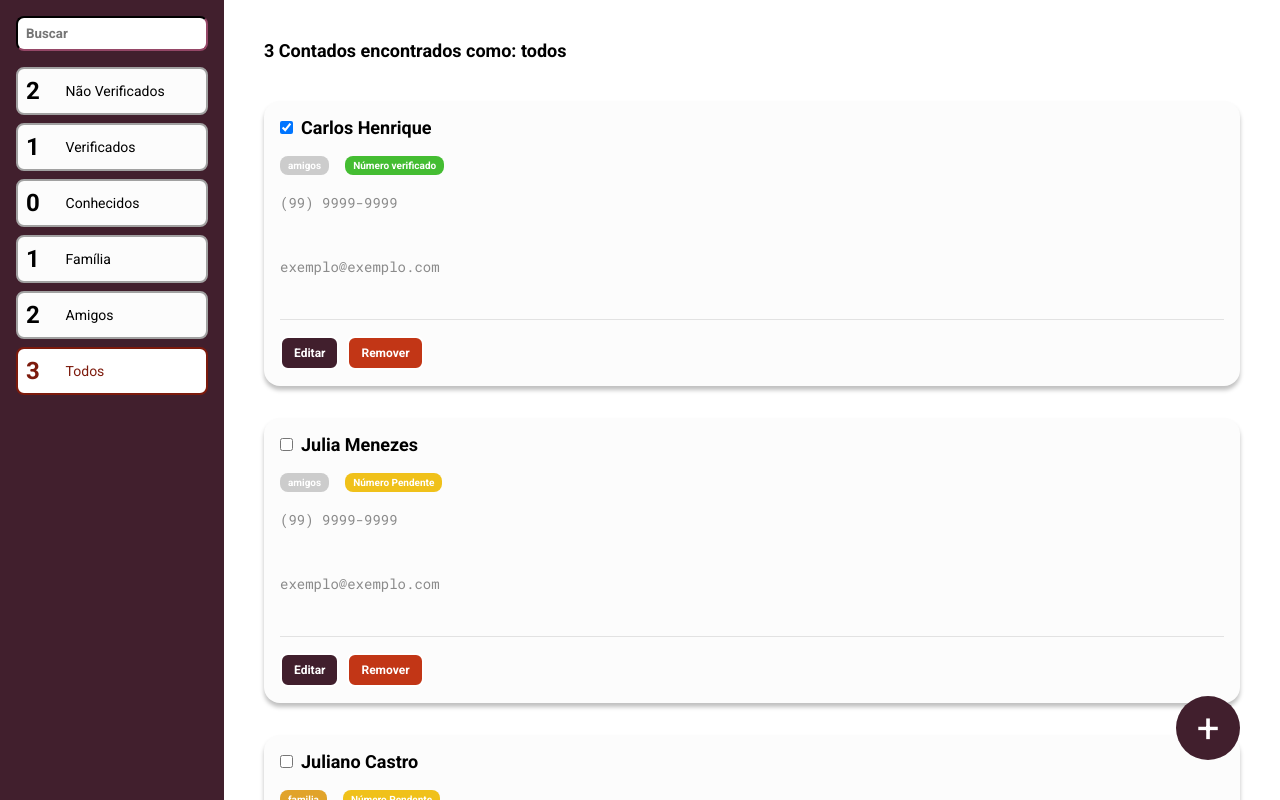
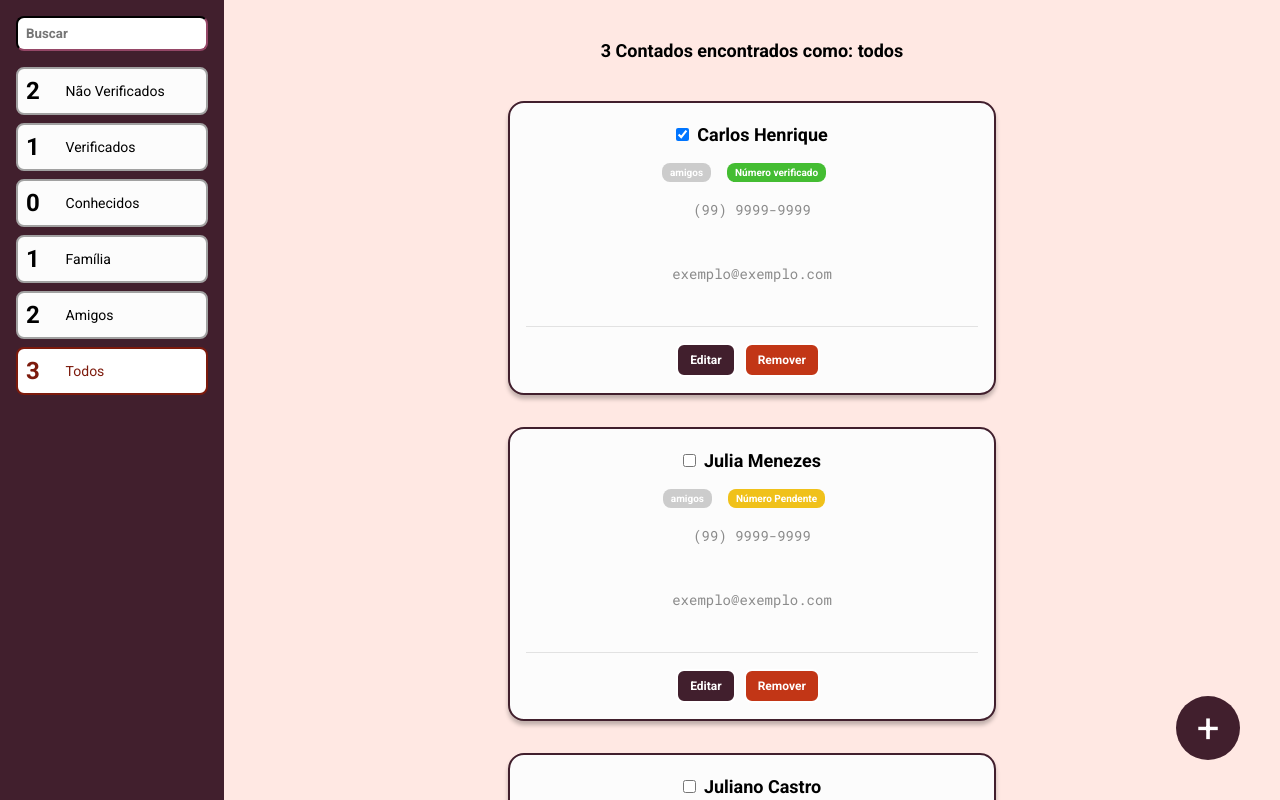
Before and after one commit to Jhowbrows/Projeto_Lista_Contatos, a React (Create React App) app: page / in a window 1280 px wide. Built offline with nearby package versions, Linux system fonts and the light colour scheme.

Commit message:
Finalizando estilização do projeto

```diff
--- a/src/components/BotaoAdicionar/styles.ts
+++ b/src/components/BotaoAdicionar/styles.ts
@@ -17,4 +17,9 @@ export const Circulo = styled(Link)`
   align-items: center;
   font-size: 40px;
   text-decoration: none;
+  transition: 0.4s ease-in;
+
+  &:hover {
+    background-color: rgb(253, 185, 146);
+  }
 `
--- a/src/components/Tarefa/index.tsx
+++ b/src/components/Tarefa/index.tsx
@@ -1,5 +1,5 @@
+import { useDispatch } from 'react-redux'
 import { ChangeEvent, useEffect, useState } from 'react'
-import { useDispatch } from 'react-redux'
 
 import * as S from './styles'
 
@@ -47,7 +47,7 @@ const Tarefa = ({
 
   return (
     <S.Card>
-      <label htmlFor={titulo}>
+      <S.Cardin htmlFor={titulo}>
         <input
           type="checkbox"
           id={titulo}
@@ -58,7 +58,7 @@ const Tarefa = ({
           {estaEditando && <em>Editando: </em>}
           {titulo}
         </S.Titulo>
-      </label>
+      </S.Cardin>
       <S.Tag parametro="prioridade" prioridade={prioridade}>
         {prioridade}
       </S.Tag>
--- a/src/components/Tarefa/styles.ts
+++ b/src/components/Tarefa/styles.ts
@@ -27,8 +27,13 @@ export const Card = styled.div`
   background-color: #fcfcfc;
   box-shadow: 0px 4px 4px rgba(0, 0, 0, 0.25);
   padding: 16px;
+  border-radius: 16px;
+  border: 2px solid ${variaveis.vinho};
+  max-width: 50%;
+  width: 100%;
+  margin: 0 auto;
   margin-bottom: 32px;
-  border-radius: 16px;
+  text-align: center;
 
   label {
     display: flex;
@@ -66,6 +71,7 @@ export const Descricao = styled.textarea`
   resize: none;
   border: none;
   background-color: transparent;
+  text-align: center;
 `
 
 export const BarraAcoes = styled.div`
@@ -89,4 +95,11 @@ export const Email = styled.textarea`
   resize: none;
   border: none;
   background-color: transparent;
+  text-align: center;
 `
+
+export const Cardin = styled.label`
+  display: flex;
+  justify-content: center;
+  margin: 5px auto;
+`
--- a/src/containers/Formulario/index.tsx
+++ b/src/containers/Formulario/index.tsx
@@ -2,9 +2,10 @@ import { FormEvent, useState } from 'react'
 import { useDispatch } from 'react-redux'
 import { useNavigate } from 'react-router-dom'
 
-import { BotaoSalvar, MainContainer, Titulo } from '../../styles'
+import { BotaoSalvar, Titulo } from '../../styles'
 import { Campo } from '../../styles'
 import { Form, Opcoes, Opcao } from './styles'
+import { CadastCont } from './styles'
 import * as enums from '../../utils/enums/Tarefa'
 
 import { cadastrar } from '../../store/reducers/tarefas'
@@ -34,7 +35,7 @@ const Formulario = () => {
   }
 
   return (
-    <MainContainer>
+    <CadastCont>
       <Titulo>Nova tarefa</Titulo>
       <Form onSubmit={cadastrarTarefa}>
         <Campo
@@ -75,7 +76,7 @@ const Formulario = () => {
         </Opcoes>
         <BotaoSalvar type="submit">Cadastrar</BotaoSalvar>
       </Form>
-    </MainContainer>
+    </CadastCont>
   )
 }
 
--- a/src/containers/Formulario/styles.ts
+++ b/src/containers/Formulario/styles.ts
@@ -30,3 +30,11 @@ export const Opcao = styled.div`
   display: inline;
   text-transform: capitalize;
 `
+
+export const CadastCont = styled.main`
+  padding: 0 40px;
+  height: 80vh;
+  margin: 30px auto;
+  border: 2px solid ${variaveis.vinho};
+  border-radius: 15px;
+`
--- a/src/styles/index.ts
+++ b/src/styles/index.ts
@@ -14,6 +14,7 @@ const EstiloGlobal = createGlobalStyle`
 export const Container = styled.div`
   display: grid;
   grid-template-columns: 224px auto;
+  background-color: rgb(255, 232, 227);
 `
 
 export const MainContainer = styled.main`
@@ -28,6 +29,7 @@ export const Titulo = styled.h2`
   margin-bottom: 40px;
   font-size: 18px;
   font-weight: bold;
+  text-align: center;
 `
 
 export const Campo = styled.input`
@@ -51,6 +53,11 @@ export const Botao = styled.button`
   border: 2px solid #fff;
   border-radius: 8px;
   margin-right: 8px;
+  transition: 0.4s ease-in;
+
+  &:hover {
+    background-color: rgb(253, 185, 146);
+  }
 `
 
 export const BotaoSalvar = styled(Botao)`
```
